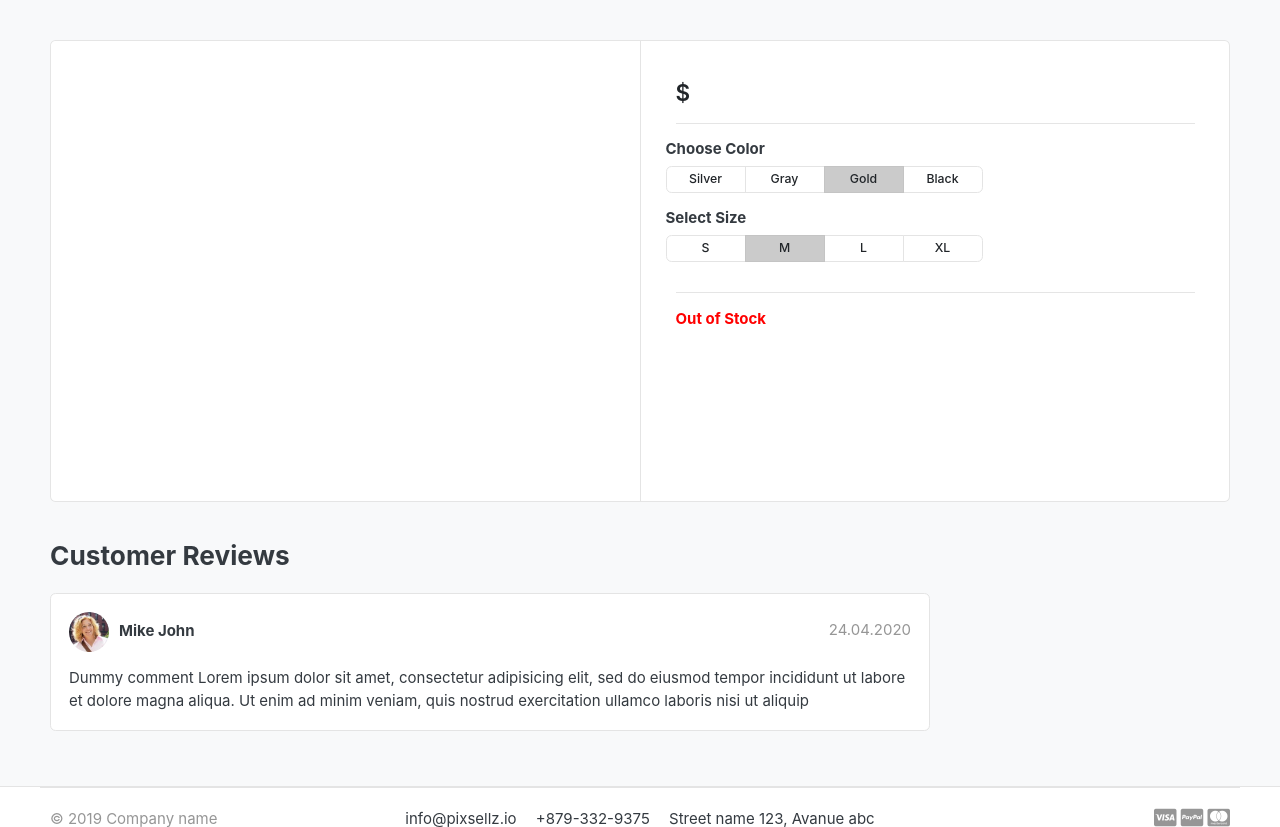
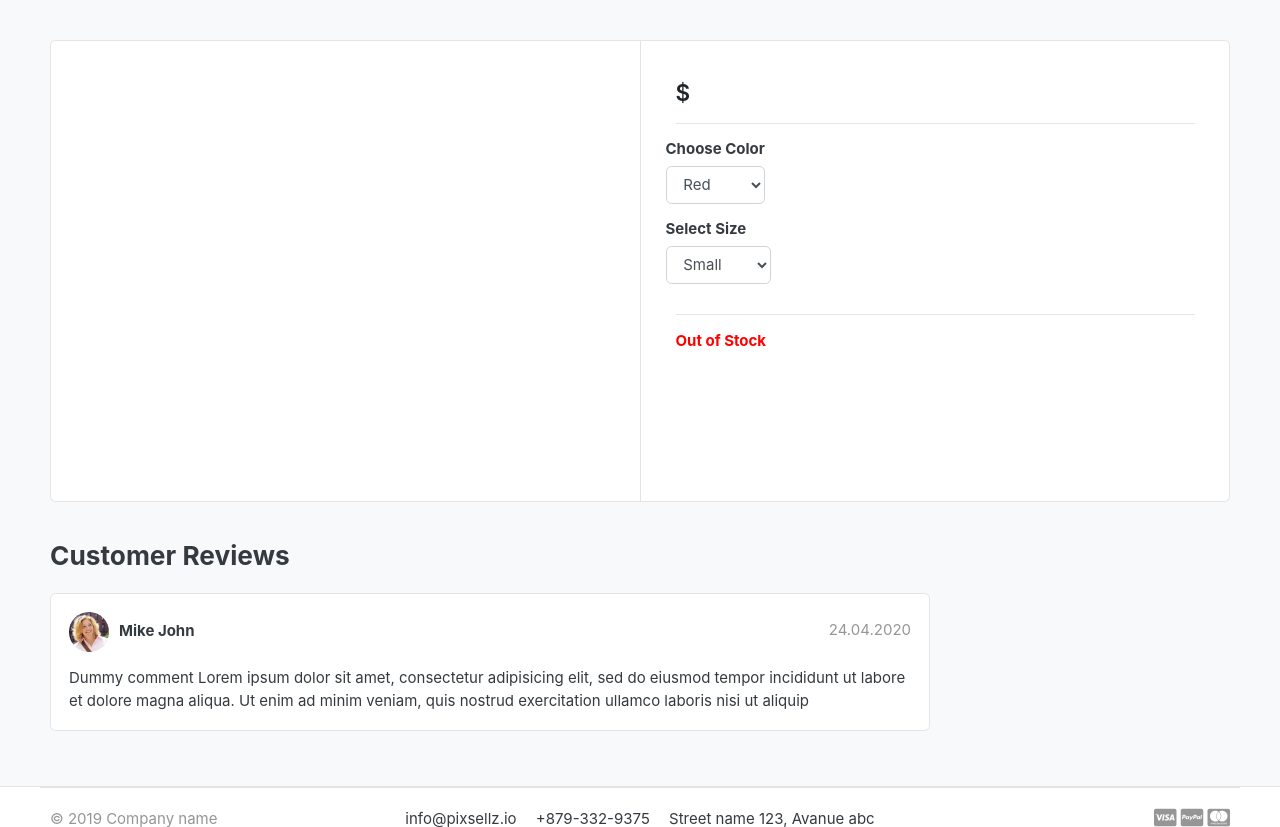
Before and after one commit to ricardojimenezdevsu/django-greatkart, a Django app: template templates/store/product_detail.html in a window 1280 px wide. Shown: the part 118-945 px from the top of the page. Run offline with Django 4.2, Linux system fonts and the light colour scheme; the template is opened without the code that fills it, so the values that code supplies are empty; some libraries are stand-ins or nearby versions; some web fonts are replaced.

Commit message:
Added form in product detail

```diff
--- a/cart/views.py
+++ b/cart/views.py
@@ -15,7 +15,8 @@ def _get_cart_item_by_productId(request, product_id):
     return CartItem.objects.get(product = product, cart=cart)
 
 def add_cart(request, product_id):
-
+    color = request.GET['color']
+    size = request.GET['size']
     product = Product.objects.get(id=product_id)
     cart_id = _cart_id(request)
     try:
--- a/templates/store/product_detail.html
+++ b/templates/store/product_detail.html
@@ -18,6 +18,7 @@
                     </article> <!-- gallery-wrap .end// -->
                 </aside>
                 <main class="col-md-6 border-left">
+                    <form action="{% url 'add_cart' product.id %}">
                         <article class="content-body">
 
                             <h2 class="title">{{ product.product_name }}</h2>
@@ -33,47 +34,29 @@
                             <div class="row">
                                 <div class="item-option-select">
                                     <h6>Choose Color</h6>
-                                <div class="btn-group btn-group-sm btn-group-toggle" data-toggle="buttons">
-                                    <label class="btn btn-light">
-                                        <input type="radio" name="radio_color"> Silver
-                                    </label>
-                                    <label class="btn btn-light">
-                                        <input type="radio" name="radio_color"> Gray
-                                    </label>
-                                    <label class="btn btn-light active">
-                                        <input type="radio" name="radio_color checked"> Gold
-                                    </label>
-                                    <label class="btn btn-light">
-                                        <input type="radio" name="radio_color"> Black
-                                    </label>
-                                </div>
+                                    <select name="color" id="color" class="form-control">
+                                        <option value="red">Red</option>
+                                        <option value="yellow">Yellow</option>
+                                        <option value="green">Green</option>
+                                    </select>
                                 </div>
                             </div> <!-- row.// -->
                             <div class="row">
                                 <div class="item-option-select">
                                     <h6>Select Size</h6>
-                                <div class="btn-group btn-group-sm btn-group-toggle" data-toggle="buttons">
-                                    <label class="btn btn-light">
-                                        <input type="radio" name="radio_color"> S
-                                    </label>
-                                    <label class="btn btn-light active">
-                                        <input type="radio" name="radio_color" checked> M
-                                    </label>
-                                    <label class="btn btn-light">
-                                        <input type="radio" name="radio_color"> L
-                                    </label>
-                                    <label class="btn btn-light">
-                                        <input type="radio" name="radio_color"> XL
-                                    </label>
-                                </div>
+                                    <select name="size" id="size" class="form-control">
+                                        <option value="small">Small</option>
+                                        <option value="medium">Medium</option>
+                                        <option value="big">Big</option>
+                                    </select>
                                 </div>
                             </div> <!-- row.// -->
                             <hr>
                             {% if product.stock > 0 %}
                                 {% if not is_in_cart %}
-                        <a href="{% url 'add_cart' product.id %}" class="btn  btn-primary"> <span class="text">Add to cart</span>
+                                <button class="btn  btn-primary"> <span class="text">Add to cart</span>
                                     <i class="fas fa-shopping-cart"></i>
-                        </a>
+                                </button>
                                 {% else %}
                                     <a href="#" class="btn  btn-success"> <span class="text">Added to cart</span>
                                         <i class="fas fa-check"></i>
@@ -86,6 +69,7 @@
                             <strong style="color: red;">Out of Stock</strong>
                             {% endif %}
                         </article> <!-- product-info-aside .// -->
+                    </form>
                 </main> <!-- col.// -->
             </div> <!-- row.// -->
         </div> <!-- card.// -->
```
Lines whose indentation alone changed are shown as unchanged.
